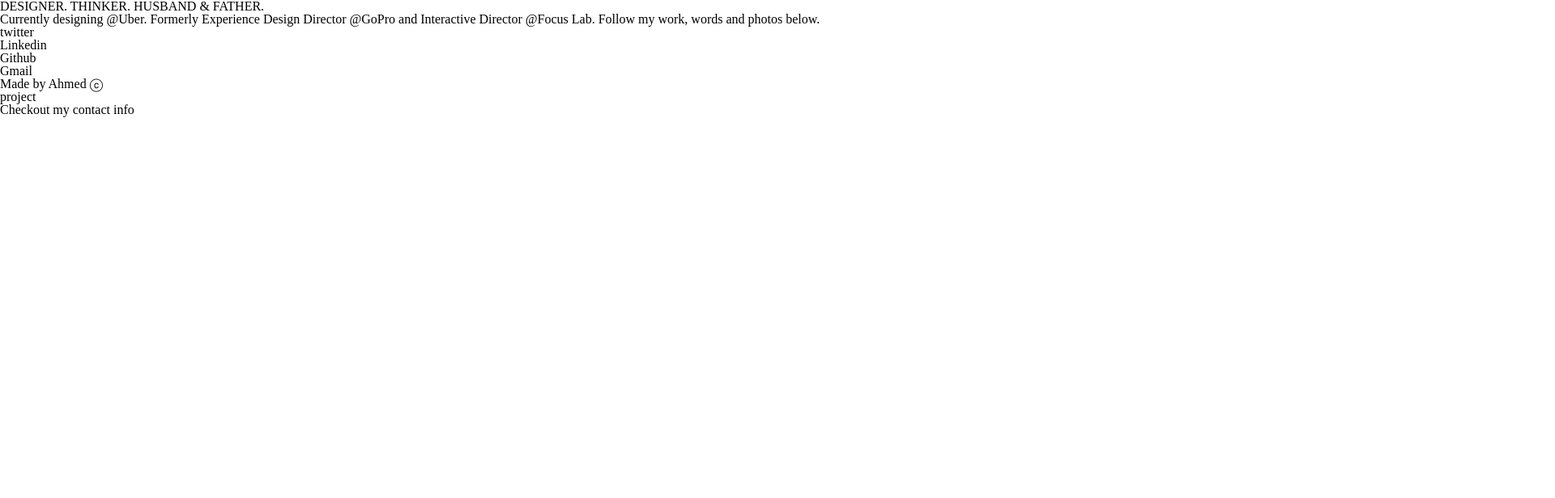
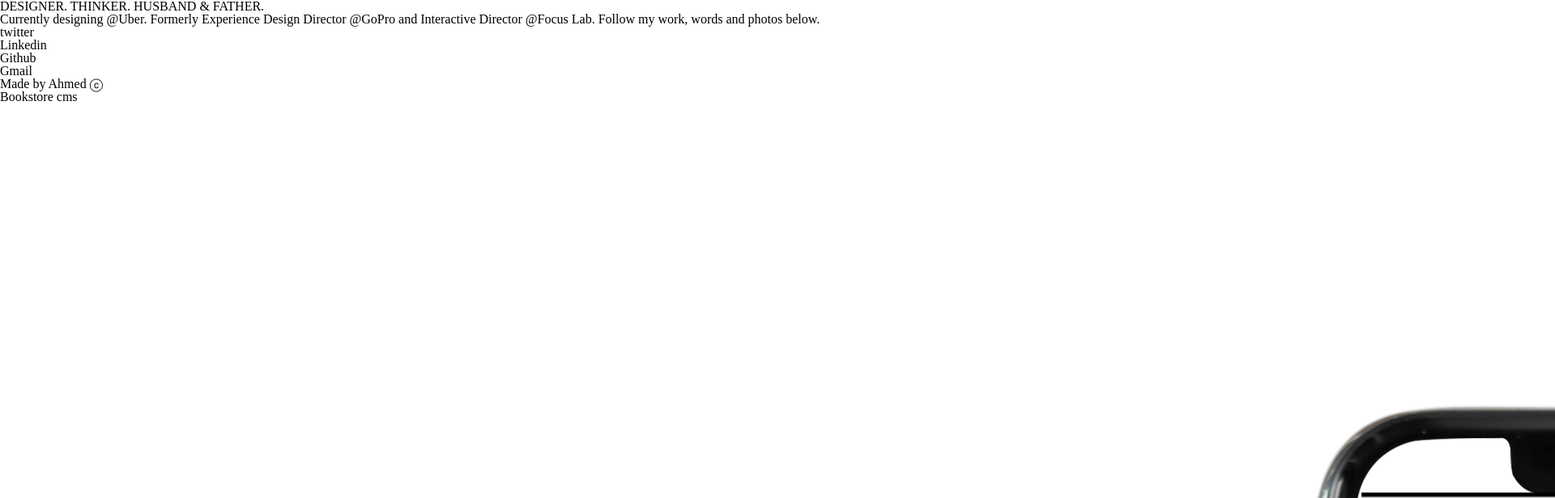
Before and after one commit to stratospherique/Portfolio-page, a React (Create React App) app: page / in a window 1280 px wide. Shown: the top 616 px of the page at 81% size, 1920 px wide, since content can reach past the window. Built offline with nearby package versions, Linux system fonts and the light colour scheme.

Commit message:
project info input #1

```diff
--- a/package.json
+++ b/package.json
@@ -8,7 +8,9 @@
     "@testing-library/user-event": "^7.2.1",
     "react": "^16.12.0",
     "react-dom": "^16.12.0",
-    "react-scripts": "3.3.1"
+    "react-redux": "^7.1.3",
+    "react-scripts": "3.3.1",
+    "redux": "^4.0.5"
   },
   "scripts": {
     "start": "react-scripts start",
--- /dev/null
+++ b/src/components/ProjectSlide.js
@@ -0,0 +1,18 @@
+import React from 'react';
+
+const ProjectSlide = ({ project }) => (
+  <div>
+    <h2>{project.title}</h2>
+    <div><img src={project.previews[0]} alt='img' /></div>
+    <div>{project.description}</div>
+    <div>
+      {project.technologies.map((tech) => <span key={tech}>{tech}</span>)}
+    </div>
+    <div>
+      <button>Source Code</button>
+      <button>Live Demo</button>
+    </div>
+  </div>
+)
+
+export default ProjectSlide;
--- a/src/components/ProjectsList.js
+++ b/src/components/ProjectsList.js
@@ -1,7 +1,31 @@
 import React from 'react';
+import { connect } from 'react-redux';
+import ProjectSlide from './ProjectSlide';
+import mobileLink from '../assets/img/1mobile.png'
 
-const ProjectsList = () => (
-  <h2>project</h2>
+const PROJECTS = [
+  {
+    title: 'Bookstore cms',
+    description: 'qqsdqdqsd qsdqsdqsda azeazetzresgsml,qmlf sqdf',
+    previews: [
+      mobileLink
+    ],
+    technologies: [
+      'html',
+      'css',
+      'react'
+    ],
+    repoLink: 'link',
+    demoLink: 'link'
+  }
+]
+
+const ProjectsList = ({ currentIndex }) => (
+  <ProjectSlide project={PROJECTS[currentIndex]} />
 )
 
-export default ProjectsList;
+const mapStateToProps = (state) => ({
+  currentIndex: state.currentSlide
+})
+
+export default connect(mapStateToProps, null)(ProjectsList);
--- a/src/index.js
+++ b/src/index.js
@@ -1,5 +1,12 @@
 import React from 'react';
 import ReactDOM from 'react-dom';
 import App from './components/App';
+import { Provider } from 'react-redux';
+import { createStore } from 'redux';
+import globalReducer from './redux/reducers';
 
-ReactDOM.render(<App />, document.getElementById('root'));
+ReactDOM.render(
+  <Provider store={createStore(globalReducer)}>
+    <App />
+  </Provider>,
+  document.getElementById('root'));
--- /dev/null
+++ b/src/redux/reducers/currentSlideReducer.js
@@ -0,0 +1,13 @@
+
+const currentSlideReducer = (state = 0, action) => {
+  switch (action.type) {
+    case 'NEXTSLIDEACTION':
+      return state + 1 > 3 ? 0 : state + 1;
+    case 'PREVIOUSSLIDEACTION':
+      return state - 1 < 0 ? 3 : state - 1
+    default:
+      return state;
+  }
+}
+
+export default currentSlideReducer;
--- /dev/null
+++ b/src/redux/reducers/index.js
@@ -0,0 +1,8 @@
+import { combineReducers } from 'redux';
+import currentSlideReducer from './currentSlideReducer';
+
+const globalReducer = combineReducers({
+  currentSlide: currentSlideReducer,
+})
+
+export default globalReducer;
```
Also changed, not shown: src/assets/css/reset.css (line endings or trailing spaces), src/assets/img/1mobile.png (added), 1 other file (tests, documents, lock files or other folders).
